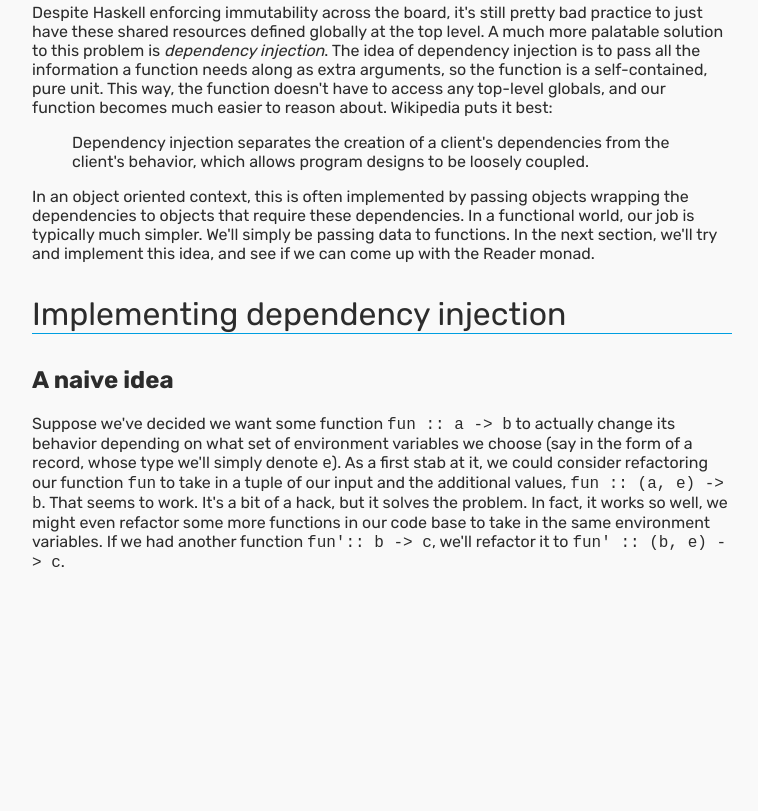
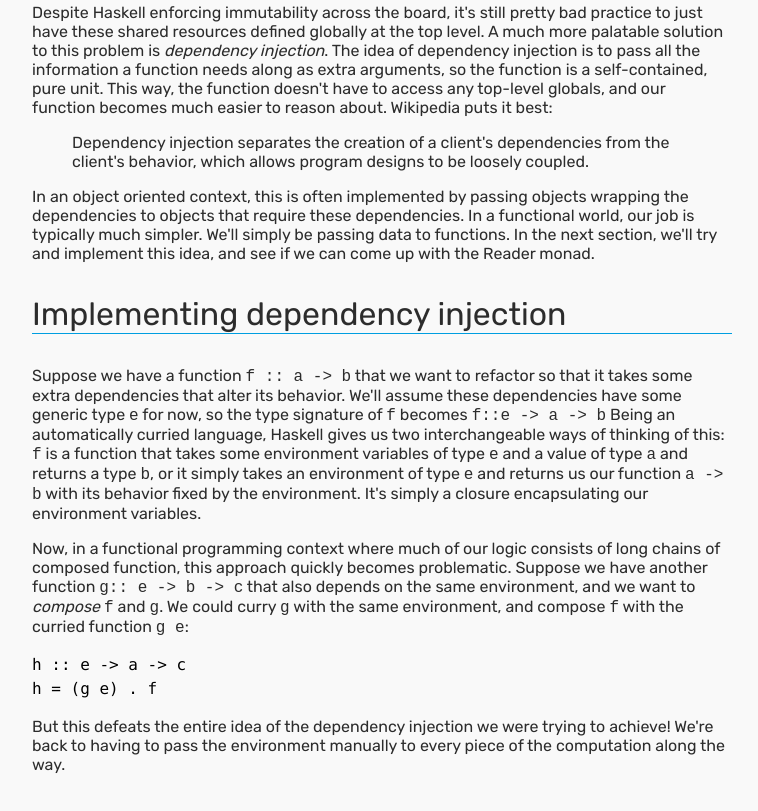
Before and after one commit to sroelants/sroelants, an Eleventy site: page src/drafts/monad_a_month_reader.md in a window 1280 px wide. Shown: the part 1655-2466 px from the top of the page, without its empty margins (258-1016 px from the left). Before the commit the page ends 2335 px from the top, so only its background shows below. Built offline with nearby package versions, Linux system fonts and the light colour scheme; Eleventy itself is replaced by a stand-in of ours; code samples lack their colours; files that its build step writes are made by us from their sources; what eleventy-plugin-typeset, markdown-it-katex would draw is missing.

Commit message:
wrote some more

````diff
--- a/src/drafts/monad_a_month_reader.md
+++ b/src/drafts/monad_a_month_reader.md
@@ -98,13 +98,28 @@ data to functions. In the next section, we'll try and implement this idea, and
 see if we can come up with the Reader monad.
 
 # Implementing dependency injection
-## A naive idea
-Suppose we've decided we want some function `fun :: a -> b` to actually change
-its behavior depending on what set of environment variables we choose (say in
-the form of a record, whose type we'll simply denote `e`). As a first stab at
-it, we could consider refactoring our function `fun` to take in a tuple of our
-input and the additional values, `fun :: (a, e) -> b`. That seems to work. It's
-a bit of a hack, but it solves the problem. In fact, it works so well, we might
-even refactor some more functions in our code base to take in the same
-environment variables. If we had another function `fun':: b -> c`, we'll
-refactor it to `fun' :: (b, e) -> c`.
+Suppose we have a function `f :: a -> b` that we want to refactor so that it
+takes some extra dependencies that alter its behavior. We'll assume these
+dependencies have some generic type `e` for now, so the type signature of `f`
+becomes `f::e -> a -> b`
+Being an automatically curried language, Haskell gives us two interchangeable
+ways of thinking of this: `f` is a function that takes some environment
+variables of type `e` and a value of type `a` and returns a type `b`, or it
+simply takes an environment of type `e` and returns us our function `a -> b`
+with its behavior fixed by the environment. It's simply a closure encapsulating
+our environment variables.
+
+Now, in a functional programming context where much
+of our logic consists of long chains of composed function, this approach
+quickly becomes problematic. Suppose we have another function `g:: e -> b -> c`
+that also depends on the same environment, and we want to _compose_ `f` and
+`g`. We could curry `g` with the same environment, and compose `f` with the
+curried function `g e`:
+```haskell
+h :: e -> a -> c
+h = (g e) . f
+```
+
+But this defeats the entire idea of the dependency injection we were trying
+to achieve! We're back to having to pass the environment manually to every piece
+of the computation along the way.
````
Also changed, not shown: src/drafts/plan_monad_a_month_reader.md (added, +48 -0 lines), .eleventy.js.
